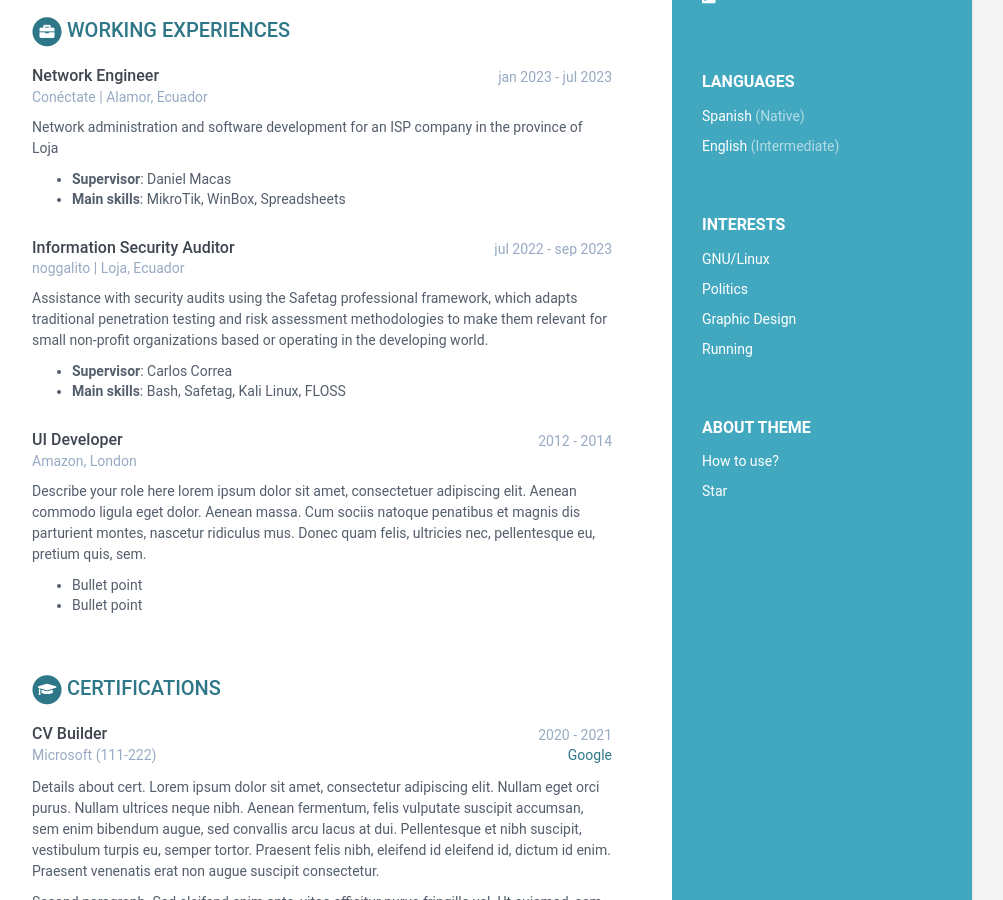
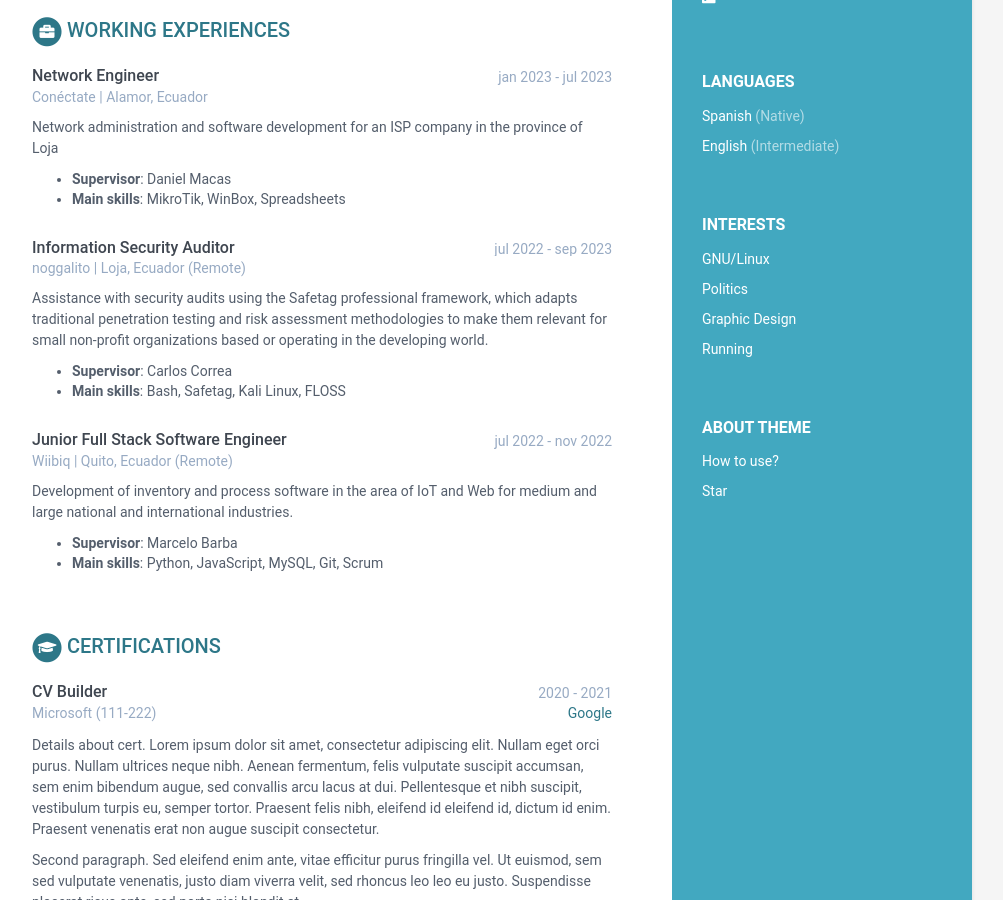
Before and after one commit to pepeleduin/pepeleduin.github.io, a Jekyll site: the page built from index.html, in a window 1280 px wide and 900 px high, scrolled down 650 px. Shown: the whole window, without its empty margins (168-1171 px from the left). Built offline with Jekyll 4.4.1, drawn with Linux system fonts in a browser that asks for light colours.

Commit message:
Add Wiibiq experience (Remote)

```diff
--- a/_data/data.yml
+++ b/_data/data.yml
@@ -91,7 +91,7 @@ experiences:
           - **Main skills**: MikroTik, WinBox, Spreadsheets
     - role: Information Security Auditor
       time: jul 2022 - sep 2023
-      company: noggalito | Loja, Ecuador
+      company: noggalito | Loja, Ecuador (Remote)
       details: |
         Assistance with security audits using the Safetag professional framework,
         which adapts traditional penetration testing and risk assessment methodologies
@@ -99,17 +99,14 @@ experiences:
         or operating in the developing world.
           - **Supervisor**: Carlos Correa
           - **Main skills**: Bash, Safetag, Kali Linux, FLOSS
-    - role: UI Developer
-      time: 2012 - 2014
-      company: Amazon, London
+    - role: Junior Full Stack Software Engineer
+      time: jul 2022 - nov 2022
+      company: Wiibiq | Quito, Ecuador (Remote)
       details: |
-        Describe your role here lorem ipsum dolor sit amet, consectetuer
-        adipiscing elit. Aenean commodo ligula eget dolor. Aenean massa.
-        Cum sociis natoque penatibus et magnis dis parturient montes,
-        nascetur ridiculus mus. Donec quam felis, ultricies nec,
-        pellentesque eu, pretium quis, sem.
-          - Bullet point
-          - Bullet point
+        Development of inventory and process software in the area of IoT
+        and Web for medium and large national and international industries.
+          - **Supervisor**: Marcelo Barba
+          - **Main skills**: Python, JavaScript, MySQL, Git, Scrum
 
 certifications:
   title: Certifications
```
